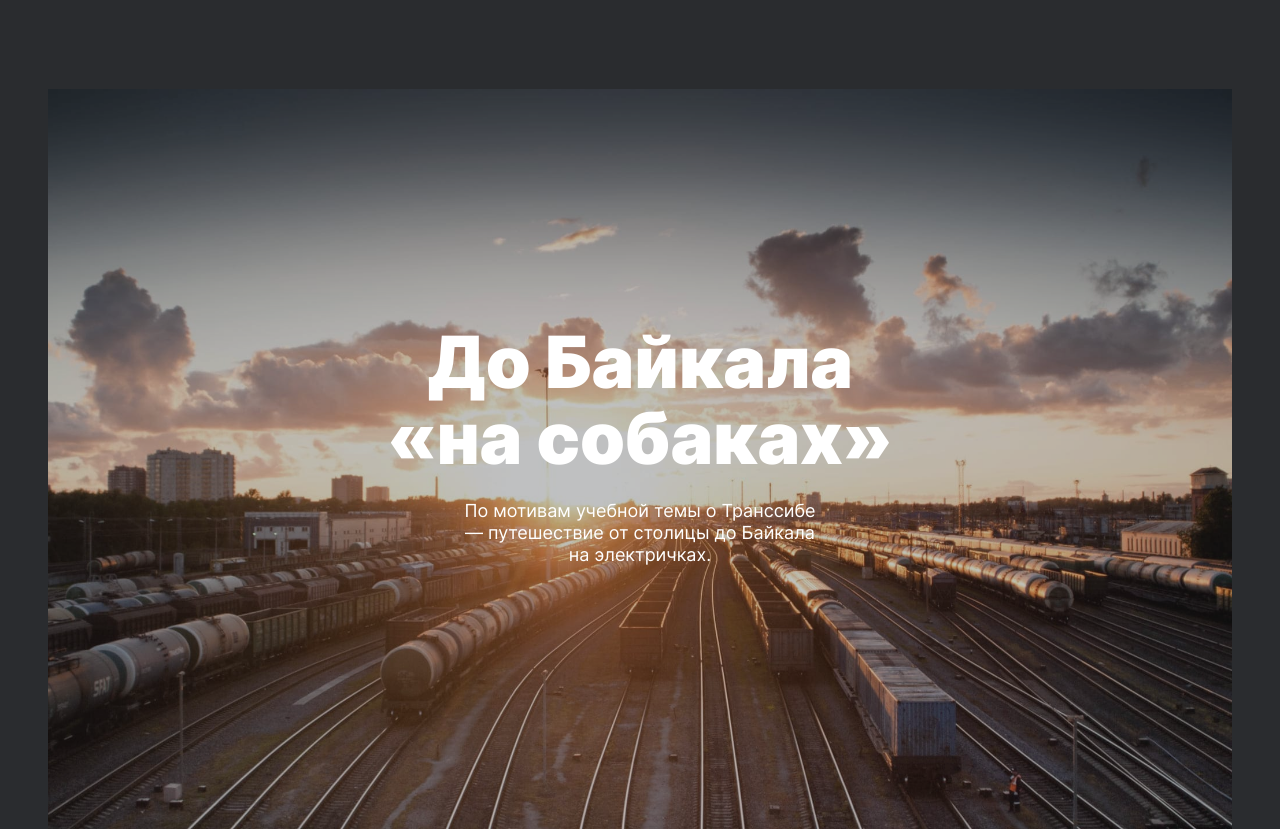
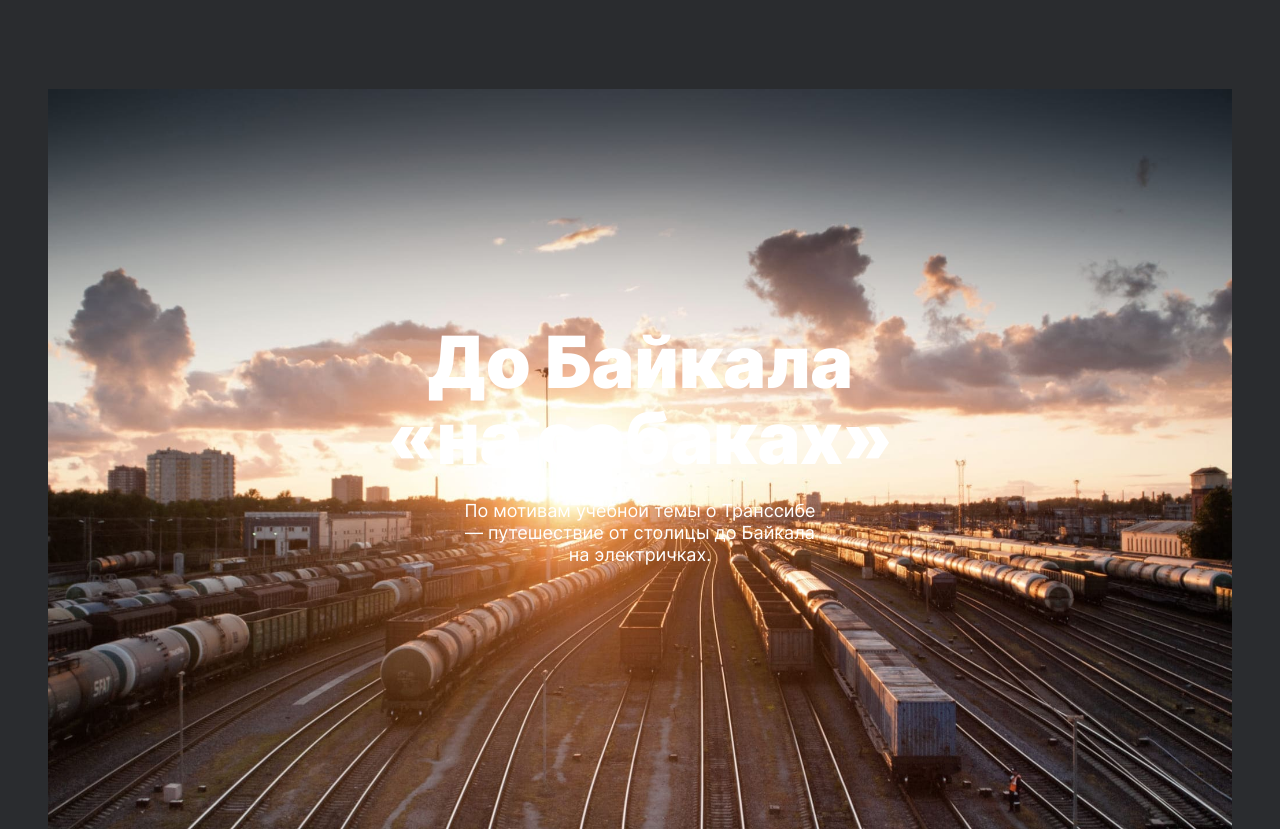
Before and after one commit to Tw1l14ht/russian-travel, a plain HTML site: page index.html in a window 1280 px wide. Shown: the part 5912-6741 px from the top of the page. Drawn offline with Linux system fonts and the light colour scheme; files whose address does not match are found by name.

Commit message:
Linear link

```diff
--- a/blocks/cover/__img/cover__img.css
+++ b/blocks/cover/__img/cover__img.css
@@ -4,9 +4,10 @@
     background-repeat: no-repeat;
     padding: 0;
     object-fit: cover;
-    opacity: 0.7;
+    opacity: 1;
     margin:0 auto 0;
     position: relative;
+    transition: opacity 0.6s linear;
 }
 
 .cover__img:hover{
```
